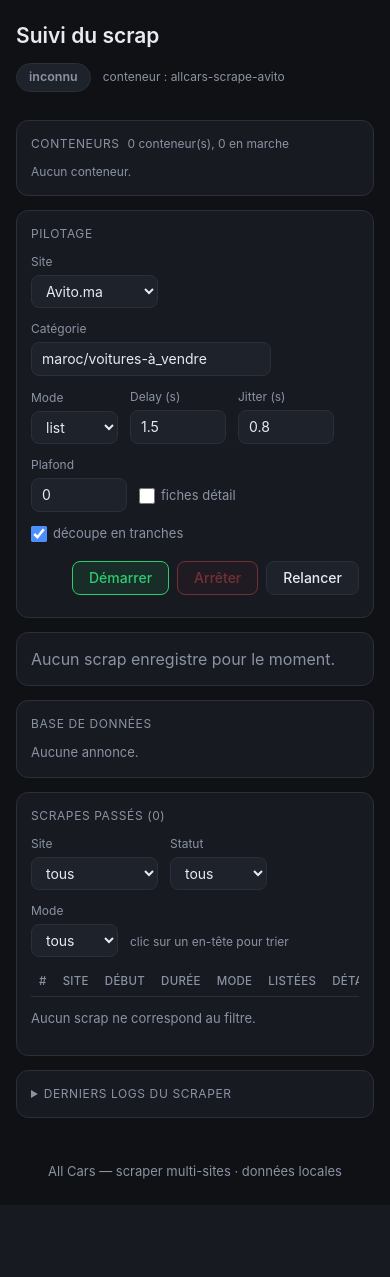
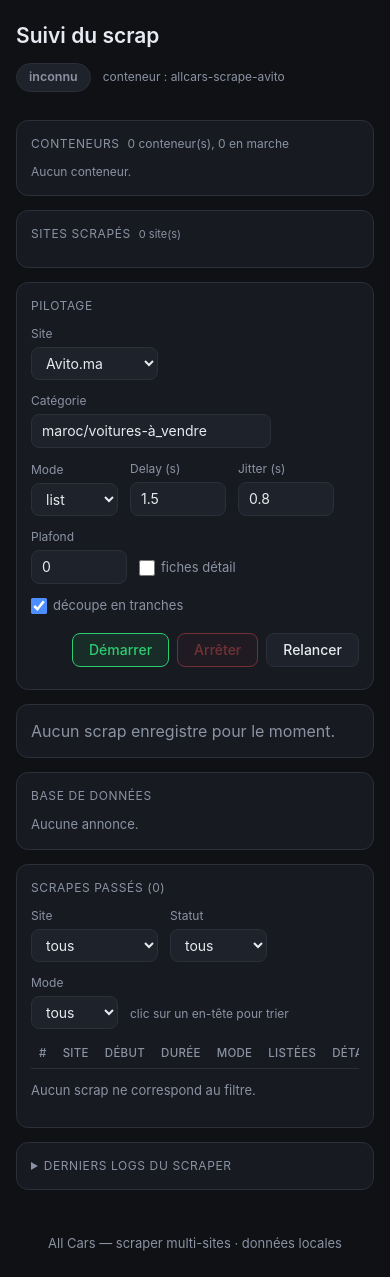
Before and after one commit to nabilsadki/allcars-scraper, a Flask app: page /tracking in a window 390 px wide. Shown: the part 89-1366 px from the top of the page. Before the commit the page ends 1268 px from the top, so only its background shows below. Run offline with Flask 3, Linux system fonts and the light colour scheme; data that the repository does not hold is empty; style sheets or scripts are compiled from the project's sources.

Commit message:
Bloc "Sites scrapés" au-dessus du pilotage (vue synthetique)
Une nouvelle carte par site en tete : monogramme colore (teinte du site),
nom du site, nombre d'annonces scrapees, dont completes, date de
derniere mise a jour. Minimaliste, en grille responsive (2/3/4/5 colonnes).

- app.py : le query de counts remonte aussi la somme des details_fetched
  et des annonces avec photos
- tracking.html : le bloc est place juste au-dessus de "Pilotage"
- le libelle de chaque site est lisible meme en vue mobile compacte

Ce bloc repond a la demande : l'etat des conteneurs est au-dessus du
pilotage (deja le cas), et les resultats par site sont juste en dessous.

```diff
--- a/services/web/app.py
+++ b/services/web/app.py
@@ -709,7 +709,8 @@ def tracking():
     f_mode = (request.args.get("mode") or "").strip()
     runs = _runs_history(50, f_site, f_status, f_mode)
     counts = query("SELECT site, COUNT(*) n, SUM(is_active = 1) actives, "
-                   "MAX(scraped_at) dernier FROM ads GROUP BY site")
+                   "SUM(details_fetched = 1) details, MAX(scraped_at) dernier, "
+                   "SUM(nb_images > 0) avec_photos FROM ads GROUP BY site ORDER BY COUNT(*) DESC")
     c_label = containers.get(site, {}).get("label", "inconnu")
     c_css = containers.get(site, {}).get("css", "s-unknown")
     site_meta = next((s for s in all_sites if s.get("name") == site), None)
--- a/services/web/templates/tracking.html
+++ b/services/web/templates/tracking.html
@@ -33,7 +33,36 @@
   </div>
 </div>
 
-{# ------------------------------------------------------------ pilotage #}
+{# ----------------------- Resume par site (minimaliste) --------------------------- #}
+<div class="bg-panel border border-line rounded-xl p-3.5 mb-3.5">
+  <div class="text-[12px] uppercase tracking-wider text-muted mb-2.5 flex items-center gap-2">
+    Sites scrapés
+    <span class="normal-case tracking-normal text-[11px] text-muted">{{ counts|length }} site(s)</span>
+  </div>
+  <div class="grid gap-2 grid-cols-2 sm:grid-cols-3 md:grid-cols-4 lg:grid-cols-5">
+    {% for c in counts %}
+    {% set hue = c.site|site_hue %}
+    <div class="flex items-center gap-2.5 rounded-lg border border-line bg-panel2/40 px-3 py-2 transition-colors hover:bg-panel2/60">
+      <div class="site-mark shrink-0 w-9 h-9 rounded-lg flex items-center justify-center text-[12px] font-bold"
+           style="--site-hue: {{ hue }}; background: hsl(var(--site-hue, 214) 72% 50% / .15); border: 1px solid hsl(var(--site-hue, 214) 72% 50% / .45); color: hsl(var(--site-hue, 214) 75% 75%)">
+        {{ (c.site[:2] or '?')|upper }}
+      </div>
+      <div class="min-w-0 flex-1 leading-tight">
+        <div class="text-[12.5px] font-semibold truncate" data-site-title>{{ c.site|site_label }}</div>
+        <div class="text-[11px] text-muted mt-0.5">
+          <b class="text-txt tabular-nums" data-site-count>{{ '{:,}'.format(c.n).replace(',', ' ') }}</b> annonces
+        </div>
+        <div class="text-[10px] text-muted">
+          {{ c.details or 0 }} complètes{% if c.avec_photos %} · {{ c.avec_photos }} photos{% endif %}
+        </div>
+        <div class="text-[10px] text-muted/80 mt-0.5">{{ c.dernier|datefr(true) if c.dernier else 'jamais' }}</div>
+      </div>
+    </div>
+    {% endfor %}
+  </div>
+</div>
+
+<!-- ---------------------------------------------------------- pilotage -->
 <div class="bg-panel border border-line rounded-xl p-3.5 mb-3.5">
   <div class="text-[12px] uppercase tracking-wider text-muted mb-2.5">Pilotage</div>
   <form id="job-form" class="flex flex-wrap items-end gap-3" onsubmit="return false;">
```
